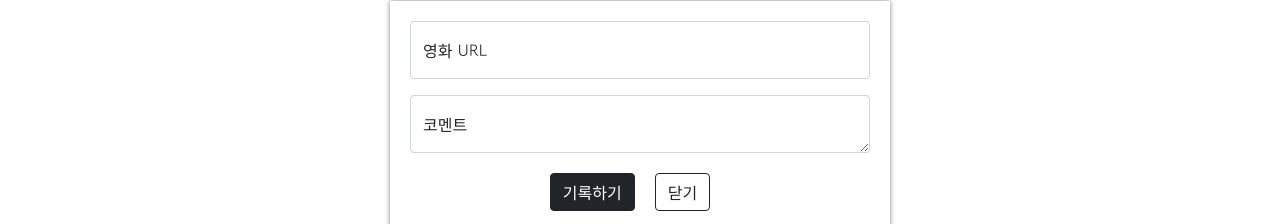
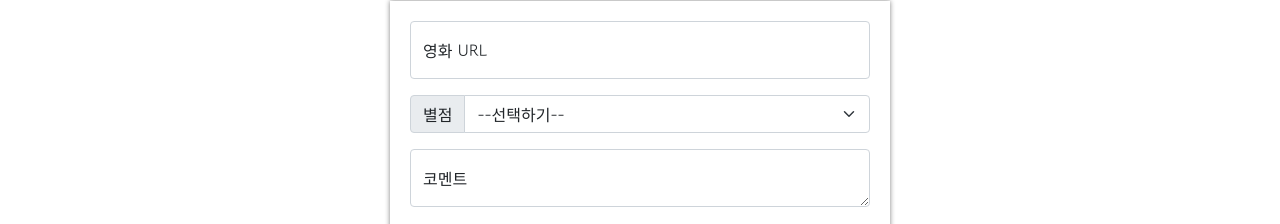
Before and after one commit to jihn27/mypage, a plain HTML site: page index.html in a window 1280 px wide. Shown: the part 269-493 px from the top of the page. Drawn offline with nearby package versions, Linux system fonts and the light colour scheme.

Commit message:
Update index.html

```diff
--- a/index.html
+++ b/index.html
@@ -55,10 +55,14 @@
             width: 1200px;
             margin: 20px auto 20px auto;
         }
+
         .mypost {
-            width: 500px; margin: 20px auto 20px auto; padding: 20px 20px 20px 20px;
+            width: 500px;
+            margin: 20px auto 20px auto;
+            padding: 20px 20px 20px 20px;
             box-shadow: 0px 0px 5px 0px gray;
         }
+
         .mybtn {
             display: flex;
             flex-direction: row;
@@ -66,7 +70,8 @@
             justify-content: center;
             margin-top: 20px;
         }
-        .mybtn > button {
+
+        .mybtn>button {
             margin-right: 20px;
         }
     </style>
@@ -81,6 +86,15 @@
         <div class="form-floating mb-3">
             <input type="email" class="form-control" id="floatingInput" placeholder="name@example.com">
             <label for="floatingInput">영화 URL</label>
+        </div>
+        <div class="input-group mb-3">
+            <label class="input-group-text" for="inputGroupSelect01">별점</label>
+            <select class="form-select" id="inputGroupSelect01">
+                <option selected>--선택하기--</option>
+                <option value="1">⭐</option>
+                <option value="2">⭐⭐</option>
+                <option value="3">⭐⭐⭐</option>
+            </select>
         </div>
         <div class="form-floating">
             <textarea class="form-control" placeholder="Leave a comment here" id="floatingTextarea"></textarea>
```
